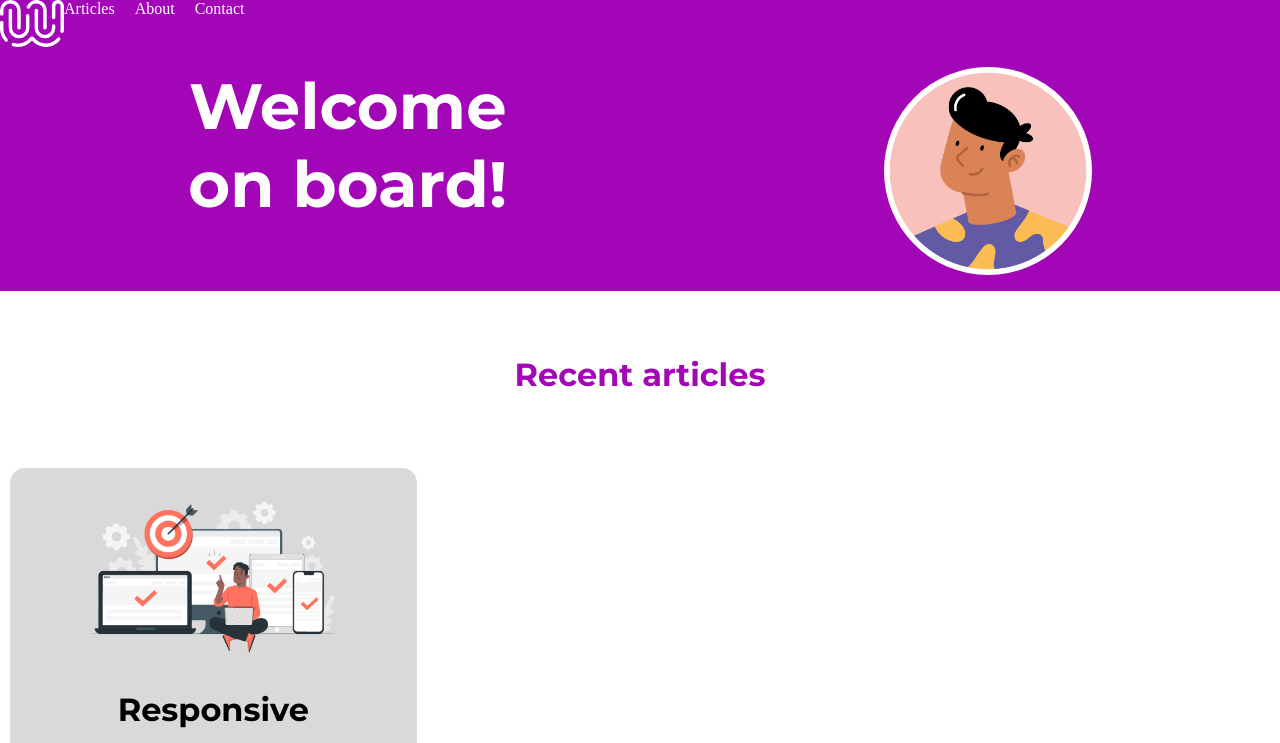
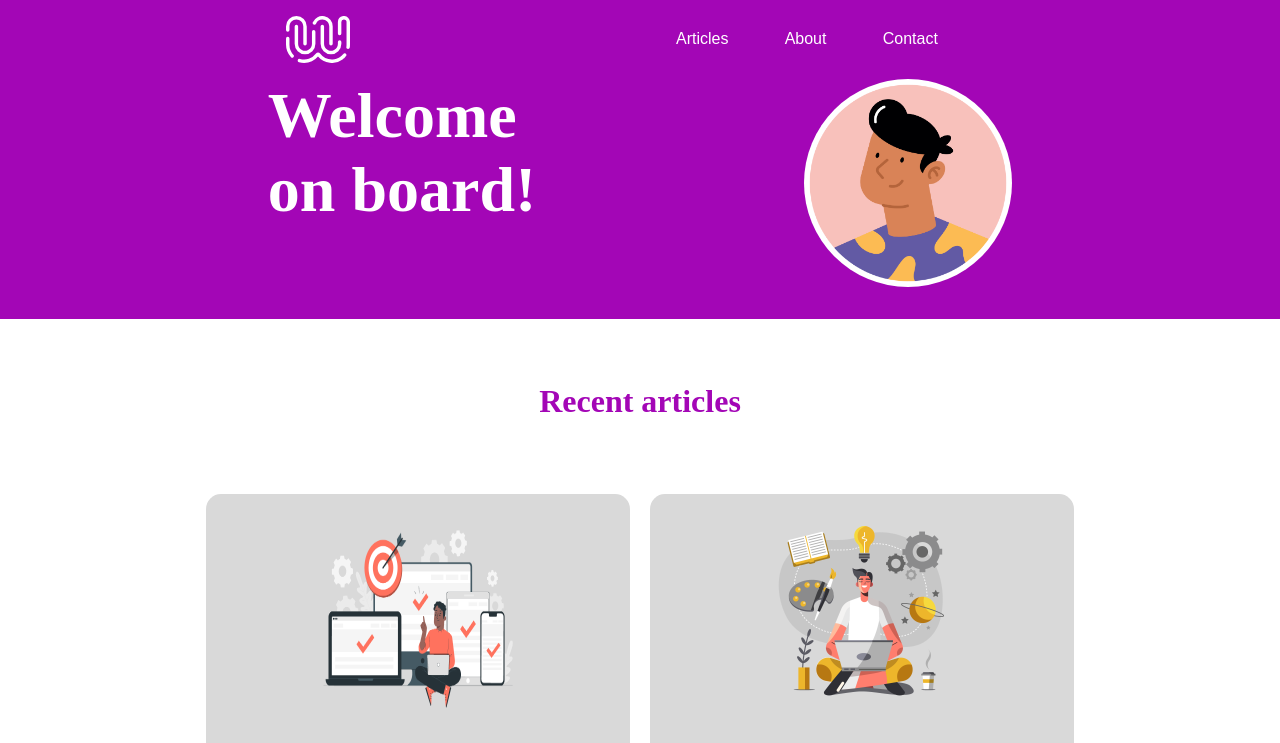
Before and after one commit to techmefr/BienvenueABord, a plain HTML site: page index.html in a window 1280 px wide. Shown: the top 743 px of the page. Drawn offline with Linux system fonts and the light colour scheme.

Commit message:
finish the exercice

```diff
--- a/index.html
+++ b/index.html
@@ -13,29 +13,21 @@
 
 <body>
     <header>
-        <div class="navbar">
-            <div class="logo"><img src="./src/images/logo.svg" alt="Wild Code School logo"></div>
+        <nav>
+            <img src="./src/images/logo.svg" alt="Wild Code School logo">
             <div class="itemNavbar">
-                <ul>
-                    <li>
-                        <link rel="stylesheet" href="">Articles</link>
-                    </li>
-                    <li>
-                        <link rel="stylesheet" href="">About</link>
-                    </li>
-                    <li>
-                        <link rel="stylesheet" href="">Contact</link>
-                    </li>
-                </ul>
+                <a>Articles</a>
+                <a>About</a>
+                <a>Contact</a>
             </div>
-        </div>
-    </header>
+        </nav>
         <div class="hero">
             <h1>Welcome<br>on board!</h1>
             <img class="avatar" src="./src/images/avatar.png" alt="a boy avatar">
         </div>
+    </header>
+
     <main>
-        <div class="recentArticles">
         <h2>Recent articles</h2>
         <div class="gridRecentArticles">
             <div class="articles">
@@ -43,7 +35,6 @@
                     alt="a black boy who thinking about responsive">
                 <h3>Responsive</h3>
                 <link rel="" href=""><button>READ</button></link>
-                </div>
             </div>
             <div class="articles">
                 <img class="imgArticle" src="./src/images/scalable.png" alt="a boy who thinking behind his laptop">
@@ -58,7 +49,6 @@
                 </link>
             </div>
         </div>
-        <div class="about">
             <h2>About</h2>
             <p>Lorem ipsum dolor sit amet consectetur adipisicing elit. Doloribus, dolorum exercitationem? Repellat,
                 placeat. Deserunt fuga sit repudiandae deleniti reiciendis unde nostrum minus neque aliquid dolorum ab
@@ -73,7 +63,6 @@
                 nulla deleniti quae obcaecati, perferendis possimus eveniet culpa libero animi incidunt maxime delectus
                 sint sequi. Corporis obcaecati voluptatem quidem velit blanditiis! Quibusdam incidunt suscipit minus.
                 Voluptas numquam dicta doloremque at dolores laudantium aperiam, minima hic impedit vero.</p>
-        </div>
     </main>
     <div></div>
     <footer>
--- a/stylesheet.css
+++ b/stylesheet.css
@@ -3,17 +3,18 @@ html,
 body {
   margin: 0;
 }
-
+header {
+  flex-direction: column;
+}
 header,
 .hero {
   background-color: #a306b6;
   display: flex;
-  text-align: center;
+  flex-wrap: wrap-reverse;
+  justify-content: space-evenly;
   padding-bottom: 1rem;
 }
-.hero {
-  justify-content: space-around;
-}
+
 footer {
   background-color: #d9d9d9;
   width: 100vw;
@@ -21,13 +22,22 @@ footer {
   align-items: center;
   flex-direction: column;
   padding: 1rem;
+  margin-top: 2rem;
 }
-.navbar {
+nav {
   display: flex;
-  justify-content: space-between;
+  align-items: center;
+  justify-content: space-evenly;
+  margin: 1rem;
 }
-.logo {
+nav img {
   width: 4rem;
+}
+nav div {
+  display: flex;
+  justify-content: space-evenly;
+  color: white;
+  width: 30%;
 }
 
 .avatar {
@@ -36,12 +46,12 @@ footer {
   border-radius: 50%;
   padding: 0.25rem;
 }
-.recentArticles {
-  display: flex;
-}
+
 .gridRecentArticles {
   display: flex;
+  flex-direction: row;
   flex-wrap: wrap;
+  justify-content: center;
 }
 .articles {
   background-color: #d9d9d9;
@@ -52,18 +62,10 @@ footer {
   text-align: center;
   margin: 10px;
   padding: 20px;
-  width: calc(33.33% - 20px);
-  box-sizing: border-box;
   border-radius: 15px;
 }
-.itemNavbar ul {
-  list-style: none;
-  padding: 0;
-}
-
-.itemNavbar ul li {
-  color: white;
-  justify-content: space-between;
+main p {
+  margin: 1rem 25%;
 }
 button {
   background-color: #a306b6;
@@ -83,6 +85,7 @@ h1 {
   font-size: 4rem;
 }
 h2 {
+  text-align: center;
   color: #a306b6;
   font-size: 2rem;
   margin: 4rem;
@@ -91,8 +94,7 @@ h3 {
   font-size: 2rem;
   margin: 2rem;
 }
-h1,
-h2,
+
 h3 {
   font-family: "Montserrat", sans-serif;
   text-align: center;
@@ -101,27 +103,35 @@ p,
 a {
   font-family: "Source Sans 3", sans-serif;
 }
-.itemNavbar ul li {
-  color: white;
-  display: inline;
-  margin-right: 1rem;
+
+.recentArticles {
+  flex-wrap: wrap;
 }
-.recentArticles {
+.articles {
+  width: clamp(300px, 30%, 400px);
+  height: clamp(300px, 30%, 400px);
+}
+.imgArticle {
+  width: clamp(200px, 6em, 400px);
+  aspect-ratio: 1;
+}
+main {
   display: flex;
   flex-direction: column;
 }
-.imgArticle {
-  width: 20vw;
-}
-@media (min-width: 768px) {
-  .navbar {
+
+@media (max-width: 992px) {
+  header {
     display: flex;
-    justify-content: space-between;
+  }
+  nav {
+    flex-direction: column;
+  }
+  main p {
+    margin: 1rem 2rem;
+  }
+  nav div {
+    margin: 1rem;
+    width: 100%;
   }
 }
-@media (max-width: 767px) {
-  header {
-    flex-direction: column;
-    flex-wrap: wrap;
-  }
-}
```
Lines whose indentation alone changed are shown as unchanged.
